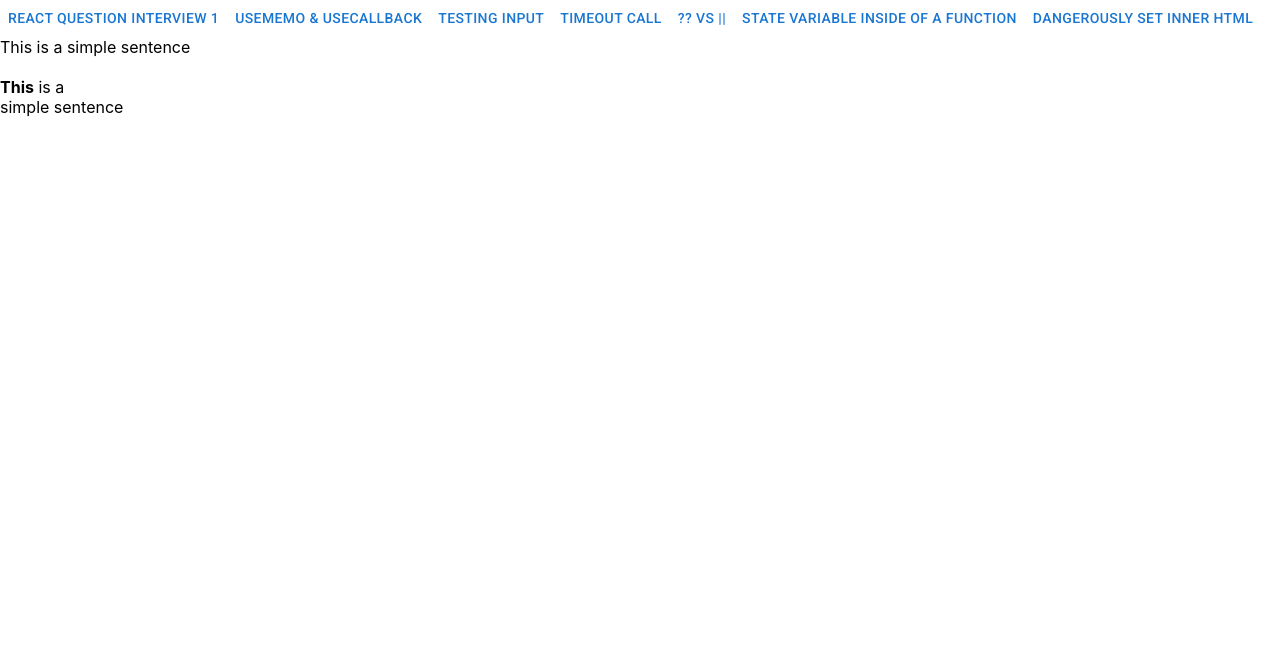
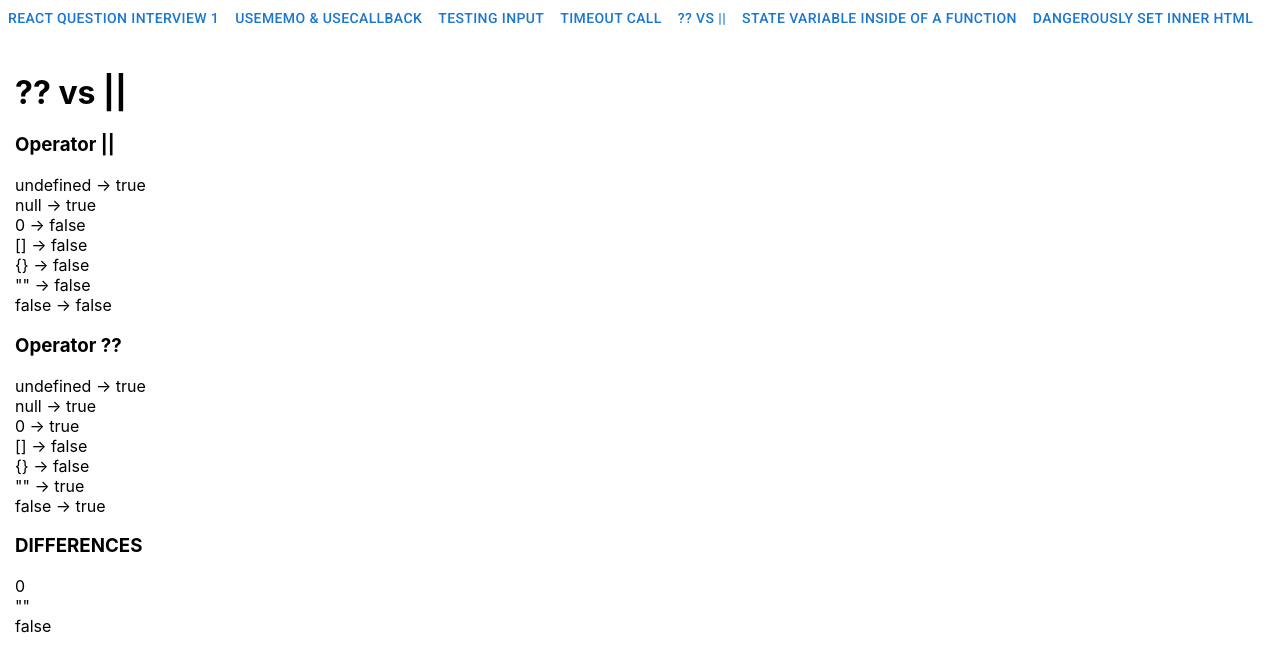
Before and after one commit to ankhzaq/youtube, a React (Create React App) app: page / in a window 1280 px wide. Shown: the top 672 px of the page. Built offline with nearby package versions, Linux system fonts and the light colour scheme; what miragejs would draw is missing.

Commit message:
feature - Text component added

```diff
--- a/src/App.tsx
+++ b/src/App.tsx
@@ -22,7 +22,7 @@ function getVideoById(id: number) {
 }
 
 function App() {
-  const [video, setVideo] = useState(<Video7 />);
+  const [video, setVideo] = useState(<Video5 />);
   const videos = [
     {id: 0, title: 'React question interview 1'},
     {id: 1, title: 'useMemo & useCallback'},
--- /dev/null
+++ b/src/components/Text/Text.js
@@ -0,0 +1,18 @@
+import React from 'react';
+
+const Text = (props) => {
+  const {
+    dangerousText,
+    text,
+  } = props;
+
+  return (
+    text ? (
+      <div>{text}</div>
+    ) : (
+      <div dangerouslySetInnerHTML={{ __html: dangerousText }}></div>
+    )
+  );
+}
+
+export default Text;
--- a/src/videos/video6/video6.tsx
+++ b/src/videos/video6/video6.tsx
@@ -7,16 +7,16 @@ const Video6 = () => {
   useEffect(() => {
     setTimeout(() => {
       alert(`current counter: ${counter} - counter ref: ${refCounter.current}`);
-    }, 5000);
+    }, 3000);
   }, []);
 
   const addCounter = () => {
     const nextCounter = counter + 1;
-    refCounter.current = nextCounter;
     setCounter(nextCounter);
   }
 
   useEffect(() => {
+    refCounter.current = counter;
     setTimeout(() => {
       addCounter();
     }, 1000);
--- a/src/videos/video7/video7.tsx
+++ b/src/videos/video7/video7.tsx
@@ -1,18 +1,14 @@
-/*
-* It will help you render markups in ways that the React JSX element will prohibit by default.
-* It will help you pass HTML directly into a component within JSX
-* */
-
 import React from 'react';
+import Text from '../../components/Text/Text';
 
 const Video7 = () => {
-  const label1 = "This is a simple sentence";
-  const label2 = "<strong>This</strong> is a <br/> simple sentence"
+  const label1 = 'This is a simple sentence';
+  const label2 = '<strong>This</strong> is a <br/> simple sentence'
   return (
     <>
-      <div>{label1}</div>
+      <Text text={label1} />
       <br />
-      <div dangerouslySetInnerHTML={{ __html: label2 }}></div>
+      <Text dangerousText={label2} />
     </>
   );
 }
```
